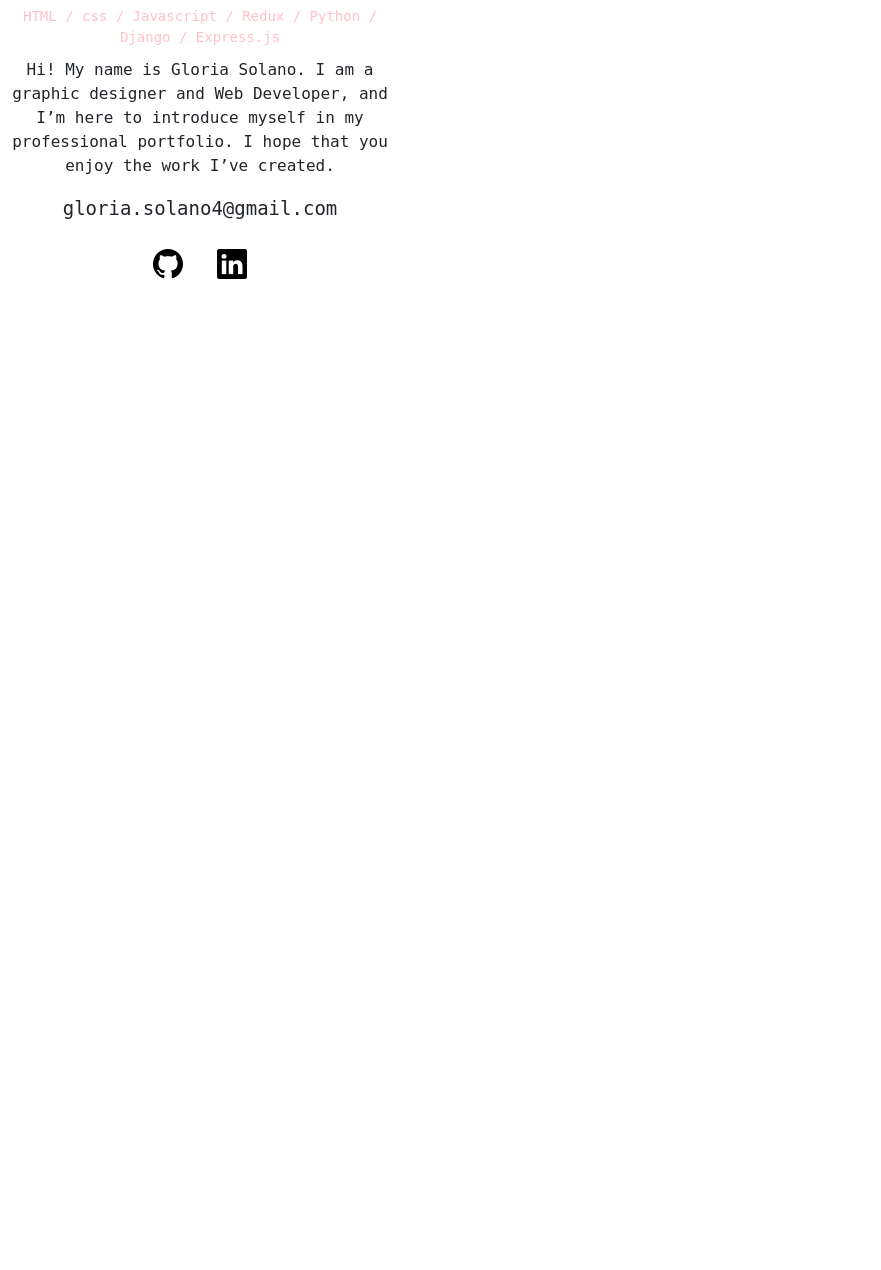
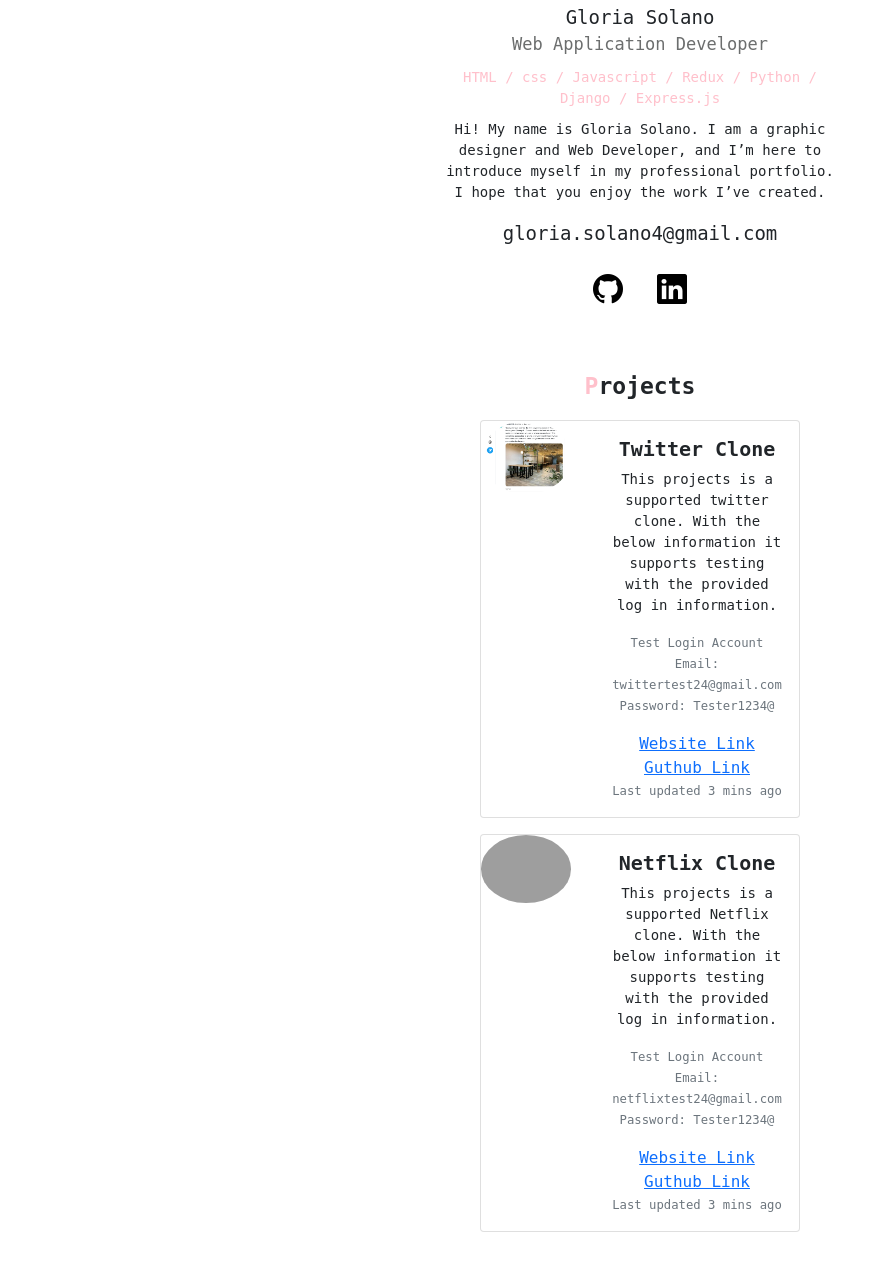
Before and after one commit to GMSolano/portfolio, a plain HTML site: page index.html in a window 1280 px wide. Shown: the part 412-1682 px from the top of the page, without its empty margins (0-881 px from the left). Before the commit the page ends 800 px from the top, so only its background shows below. Drawn offline with nearby package versions, Linux system fonts and the light colour scheme; grey boxes are pictures that could not be loaded.

Commit message:
created project section

```diff
--- a/index.html
+++ b/index.html
@@ -59,6 +59,62 @@
       <a href="#"><i class="bi bi-github"></i></a>
       <a href="#"><i class="bi bi-linkedin ms-3"></i></a>
   </div>
+  <!---PROJECTS SECTION-->
+
+<div id="project">
+  <h2><span class="font-primary"> P</span>rojects</h2>
+
+<!--CARDS FROM BOOTSTRAP-->
+<div class="card mb-3" >
+  <div class="row">
+    <div class="col-md-4">
+      <img src="img/project-twitter.png"  alt="Twitter Project">
+    </div>
+    <div class="col-md-8">
+      <div class="card-body">
+        <h5 class="card-title">Twitter Clone</h5>
+        <p class="card-text">This projects is a supported twitter clone. With the below information it supports testing with the provided log in information.</p>
+        <p class ="card-text"><small class="text-muted">
+        Test Login Account <br>
+        Email: twittertest24@gmail.com<br>
+        Password: Tester1234@
+      </small></p>
+     <a href="#" target="_blank" class="button button-secondary">Website Link</a>
+     <a href="#" target="_blank" class="button button-secondary">Guthub Link</a>
+        <p class="card-text"><small class="text-muted">Last updated 3 mins ago</small></p>
+      </div>
+    </div>
+  </div>
+</div>
+
+<div class="card mb-3" >
+  <div class="row">
+    <div class="col-md-4">
+      <img src="img/project-netflix.png"  alt="Twitter Project">
+    </div>
+    <div class="col-md-8">
+      <div class="card-body">
+        <h5 class="card-title">Netflix Clone</h5>
+        <p class="card-text">This projects is a supported Netflix clone. With the below information it supports testing with the provided log in information.</p>
+        <p class ="card-text"><small class="text-muted">
+        Test Login Account <br>
+        Email: netflixtest24@gmail.com<br>
+        Password: Tester1234@
+      </small></p>
+     <a href="#" target="_blank" class="button button-secondary">Website Link</a>
+     <a href="#" target="_blank" class="button button-secondary">Guthub Link</a>
+        <p class="card-text"><small class="text-muted">Last updated 3 mins ago</small></p>
+      </div>
+    </div>
+  </div>
+</div>
+<!--END OF CARDS FROM BOOTSTRAP-->
+
+
+
+</div>
+
+
 
 </div>
 </body>
--- a/style.css
+++ b/style.css
@@ -13,11 +13,27 @@
     font-size: 30px;
     font-weight: bold;
 }
+
+p{
+    font-size: 14px;
+}
+
+h2{
+    font-weight: bold;
+    font-size: 23px;
+    margin-bottom: 20px;
+}
+
+a.font-black{
+    color: black !important;
+}
+
+
 /*************
 CSS FOR THE ABOUT SECTION
 *************/
 #about{
-    margin: 60px, auto;
+    margin: 60px auto;
     max-width: 400px;
     text-align: center;
 }
@@ -60,3 +76,25 @@
     color:black;
 
  }
+/***********
+CSS FOR THE PROJECTS SECTION
+************/
+
+#project {
+    margin: 60px auto;
+    width: 80%;
+
+}
+
+#project .h2{
+    text-align: center;
+}
+
+#project .card img{
+    width: 100%;
+
+}
+
+#project .card-title{
+    font-weight: Bold;
+}
```
